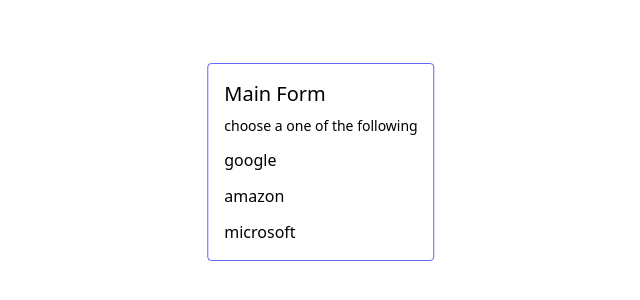
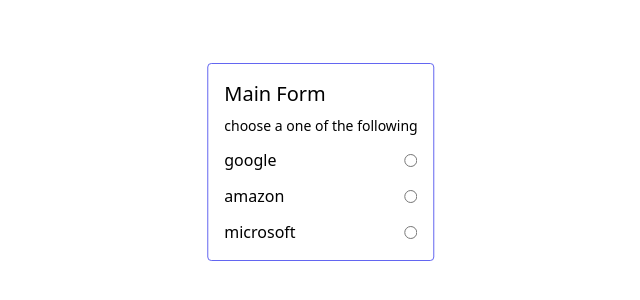
Before and after one commit to NaifIT11/radio-group-control, a Next.js app: page / in a window 1280 px wide. Shown: the part 238-538 px from the top of the page, without its empty margins (319-959 px from the left). Built offline with nearby package versions, Linux system fonts and the light colour scheme.

Commit message:
completing the radio before the state

```diff
--- a/src/app/ClientMain.tsx
+++ b/src/app/ClientMain.tsx
@@ -7,9 +7,9 @@
         <MainHeader title="Main Form" description="choose one of the follwing" />
         <div className="flex flex-col gap-3">
             {radioOptions.map((radioOption => (
-                <div className="flex justify-between items-center">
-                    <label htmlFor="option">{radioOption}</label>
-
+                <div className="flex justify-between items-center cursor-pointer">
+                    <label htmlFor={radioOption}>{radioOption}</label>
+                    <input type="radio" name="company" id={radioOption} className="accent-indigo-500" />
                 </div>
             )))}
         </div>
```
